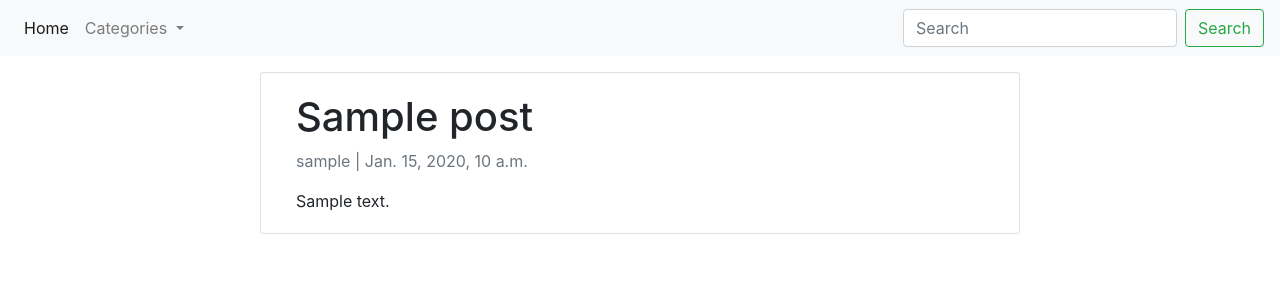
After one commit to shreys7/django-blog, a Django app: a page that uses blog/templates/blogs/base.html in a window 1280 px wide. The commit adds this page. Shown: the top 300 px of the page. Run offline with Django 3.2, Linux system fonts and the light colour scheme; tables that the repository leaves empty hold one stand-in row (values such as "Sample post"); some libraries are stand-ins or nearby versions.

Commit message:
Add base index and detail templates

```diff
--- a/blog/templates/blogs/base.html
+++ b/blog/templates/blogs/base.html
@@ -1,24 +1,64 @@
 {% load static %}
 <!doctype html>
 <html lang="en">
+
 <head>
   <!-- Required meta tags -->
   <meta charset="utf-8">
   <meta name="viewport" content="width=device-width, initial-scale=1, shrink-to-fit=no">
 
   <!-- Bootstrap CSS -->
-    <link rel="stylesheet" href="https://stackpath.bootstrapcdn.com/bootstrap/4.4.1/css/bootstrap.min.css" integrity="sha384-Vkoo8x4CGsO3+Hhxv8T/Q5PaXtkKtu6ug5TOeNV6gBiFeWPGFN9MuhOf23Q9Ifjh" crossorigin="anonymous">
+  <link rel="stylesheet" href="https://stackpath.bootstrapcdn.com/bootstrap/4.4.1/css/bootstrap.min.css"
+    integrity="sha384-Vkoo8x4CGsO3+Hhxv8T/Q5PaXtkKtu6ug5TOeNV6gBiFeWPGFN9MuhOf23Q9Ifjh" crossorigin="anonymous">
   <!--- Our CSS file -->
   <link rel="stylesheet" href="{% static 'css/blog.css' %}">
 
   {% block title %}
   {% endblock %}
 </head>
+
 <body>
-    <script src="https://code.jquery.com/jquery-3.4.1.slim.min.js" integrity="sha384-J6qa4849blE2+poT4WnyKhv5vZF5SrPo0iEjwBvKU7imGFAV0wwj1yYfoRSJoZ+n" crossorigin="anonymous"></script>
-    <script src="https://cdn.jsdelivr.net/npm/popper.js@1.16.0/dist/umd/popper.min.js" integrity="sha384-Q6E9RHvbIyZFJoft+2mJbHaEWldlvI9IOYy5n3zV9zzTtmI3UksdQRVvoxMfooAo" crossorigin="anonymous"></script>
-    <script src="https://stackpath.bootstrapcdn.com/bootstrap/4.4.1/js/bootstrap.min.js" integrity="sha384-wfSDF2E50Y2D1uUdj0O3uMBJnjuUD4Ih7YwaYd1iqfktj0Uod8GCExl3Og8ifwB6" crossorigin="anonymous"></script> <script src="https://kit.fontawesome.com/15974f9624.js" crossorigin="anonymous"></script>
+  <script src="https://code.jquery.com/jquery-3.4.1.slim.min.js"
+    integrity="sha384-J6qa4849blE2+poT4WnyKhv5vZF5SrPo0iEjwBvKU7imGFAV0wwj1yYfoRSJoZ+n" crossorigin="anonymous">
+  </script>
+  <script src="https://cdn.jsdelivr.net/npm/popper.js@1.16.0/dist/umd/popper.min.js"
+    integrity="sha384-Q6E9RHvbIyZFJoft+2mJbHaEWldlvI9IOYy5n3zV9zzTtmI3UksdQRVvoxMfooAo" crossorigin="anonymous">
+  </script>
+  <script src="https://stackpath.bootstrapcdn.com/bootstrap/4.4.1/js/bootstrap.min.js"
+    integrity="sha384-wfSDF2E50Y2D1uUdj0O3uMBJnjuUD4Ih7YwaYd1iqfktj0Uod8GCExl3Og8ifwB6" crossorigin="anonymous">
+  </script>
+  <script src="https://kit.fontawesome.com/15974f9624.js" crossorigin="anonymous"></script>
+
+  <!-- Navbar  -->
+  <nav class="navbar navbar-expand-lg navbar-light bg-light">
+    <div class="collapse navbar-collapse" id="navbarSupportedContent">
+      <ul class="navbar-nav mr-auto">
+        <li class="nav-item active">
+          <a class="nav-link" href="{% url 'index' %}">Home <span class="sr-only">(current)</span></a>
+        </li>
+        <li class="nav-item dropdown">
+          <a class="nav-link dropdown-toggle" href="#" id="navbarDropdown" role="button" data-toggle="dropdown"
+            aria-haspopup="true" aria-expanded="false">
+            Categories
+          </a>
+          <!-- TODO: Add logic for populating via all categories -->
+          <div class="dropdown-menu" aria-labelledby="navbarDropdown">
+            <a class="dropdown-item" href="#">Action</a>
+            <a class="dropdown-item" href="#">Another action</a>
+            <a class="dropdown-item" href="#">Something else here</a>
+          </div>
+        </li>
+      </ul>
+      <form class="form-inline my-2 my-lg-0">
+        <input class="form-control mr-sm-2" type="search" placeholder="Search" aria-label="Search">
+        <button class="btn btn-outline-success my-2 my-sm-0" type="submit">Search</button>
+      </form>
+    </div>
+  </nav>
+
+  <!-- Content goes here -->
   {% block content %}
   {% endblock %}
 </body>
+
 </html>
--- /dev/null
+++ b/blog/templates/blogs/detail.html
@@ -0,0 +1,19 @@
+{% extends 'blogs/base.html' %}
+
+{% block title %}
+<title>{{ post.title }}</title>
+{% endblock %}
+
+{% block content %}
+<div class="container">
+    <div class="row justify-content-md-center">
+        <div class="col-md-8 card mb-4  mt-3 left  top">
+            <div class="card-body">
+                <h1>{{ post.title }}</h1>
+                <p class=" text-muted">{{ post.author }} | {{ post.created_on }}</p>
+                <p class="card-text ">{{ post.content | safe }}</p>
+            </div>
+        </div>
+    </div>
+</div>
+{% endblock %}
```
Also changed, not shown: blog/templates/blogs/index.html (+17 -0 lines). Lines whose indentation alone changed are shown as unchanged.
